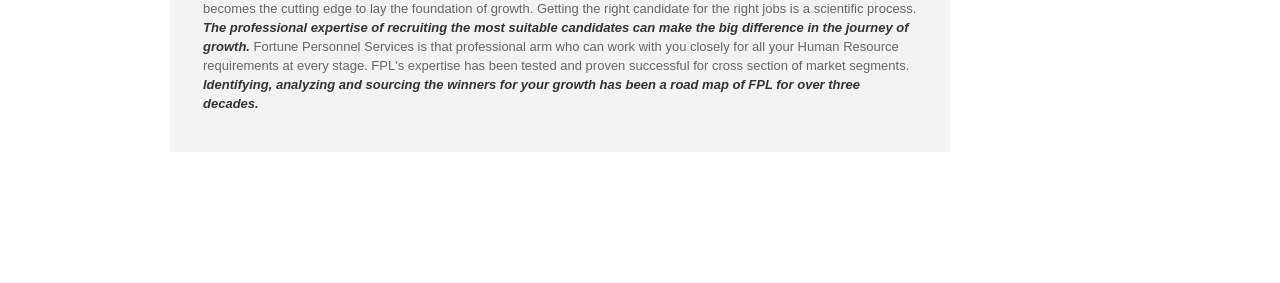
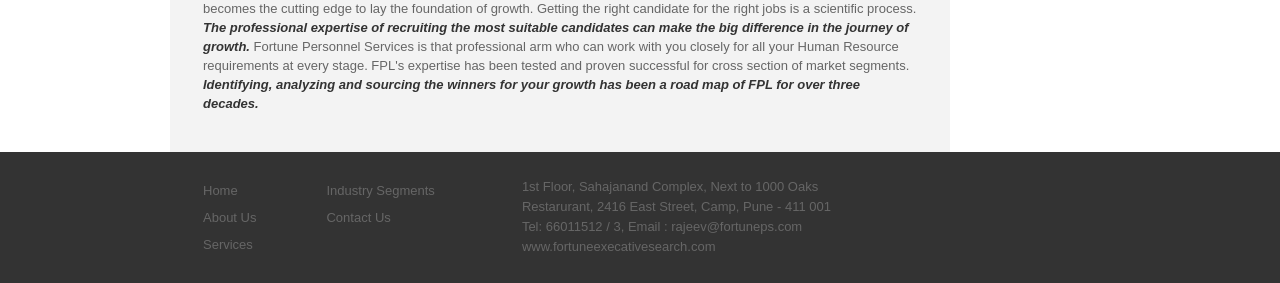
Before and after one commit to pinakin19a88d-Swami/Fortune7, a plain HTML site: page index.html in a window 1280 px wide. Shown: the part 708-991 px from the top of the page. Before the commit the page ends 860 px from the top, so only its background shows below. Drawn offline with Linux system fonts and the light colour scheme.

Commit message:
added Footer section

```diff
--- a/css/home_style.css
+++ b/css/home_style.css
@@ -380,3 +380,27 @@ ul {
 	background: #cccccc;
 }
 /* Ends Slider code */
+
+/* Starts Footer Code */
+.footerWrap {
+	background-color: #333333;
+}
+.footerWrap ul {
+	list-style: none;
+	float: left;
+	margin: 25px 37px 25px 33px;
+}
+.footerWrap ul li a,
+.footerWrap p {
+	color: #666666;
+	font-size: 13px;
+}
+.footerWrap ul li a {
+	line-height: 27px;
+}
+.footerWrap p {
+	line-height: 20px;
+	float: left;
+	margin: 25px 50px;
+}
+/* Ends Footer Code */
--- a/index.html
+++ b/index.html
@@ -144,6 +144,26 @@
 		</section><!-- contentWrap -->
 			</div><!-- container -->
 	<!--	</section> sliderWrap -->
+		<section class="footerWrap">
+			<div class="container">
+				<ul class="">
+					<li><a href="">Home</a></li>
+					<li><a href="">About Us</a></li>
+					<li><a href="">Services</a></li>
+				</ul>
+
+				<ul class="">
+					<li><a href="">Industry Segments</a></li>
+					<li><a href="">Contact Us</a></li>
+				</ul>
+
+				<p>
+					1st Floor, Sahajanand Complex, Next to 1000 Oaks <br/>Restarurant, 2416 East Street, Camp, Pune - 411 001
+					<br/>Tel: 66011512 / 3, Email : rajeev@fortuneps.com
+					<br/>www.fortuneexecativesearch.com
+				</p>
+			</div><!-- container -->
+		</section><!-- footerWrap -->
 	</div><!-- pageWrap ends -->
 
 		<!-- Javascripts -->
```
